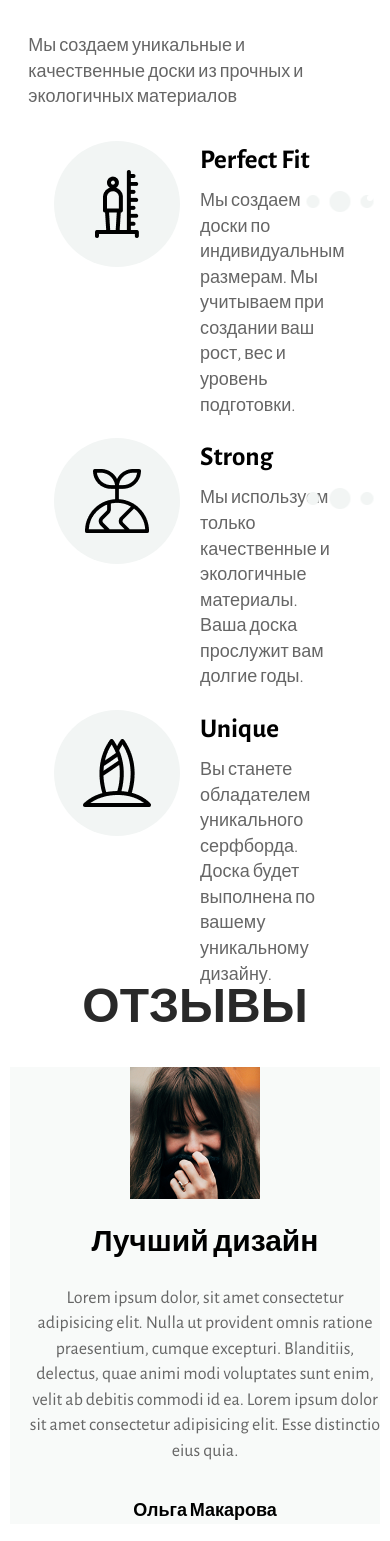
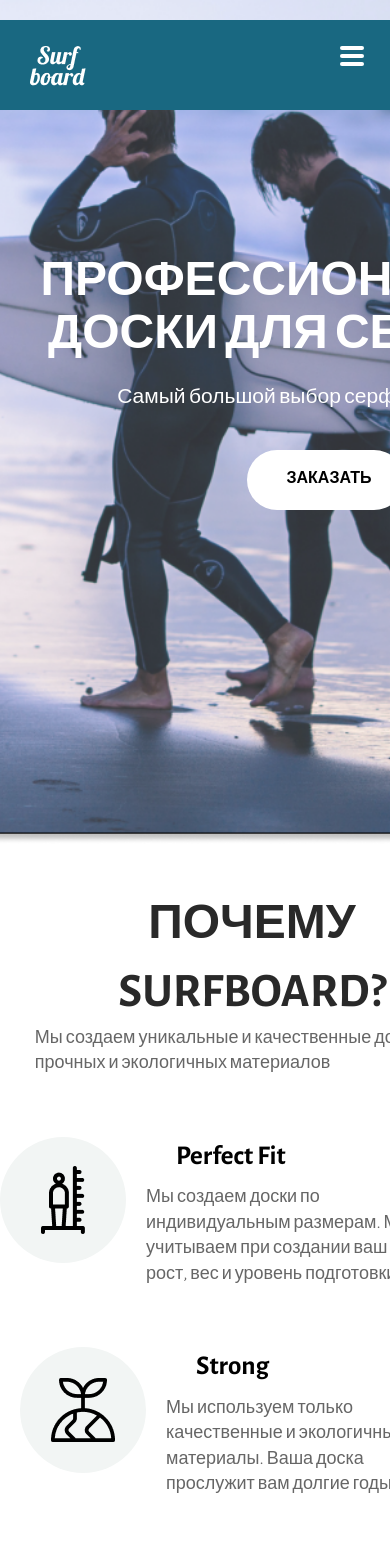
Before and after one commit to 92Mika/surfboard, a website: page Surfboard/index.html in a window 390 px wide. Shown: the top 1541 px of the page. Drawn offline with nearby package versions, Linux system fonts and the light colour scheme.

Commit message:
Add files via upload

```diff
--- a/Surfboard/benefit.scss
+++ b/Surfboard/benefit.scss
@@ -29,6 +29,7 @@
     font-weight: bold;
     font-size: rem(27px);
     margin-bottom: rem(10px);
+    margin-left: rem(30px);
 }
 
 .benefit__image{
--- a/Surfboard/benefits.scss
+++ b/Surfboard/benefits.scss
@@ -1,30 +1,41 @@
+.benefits-section{
+    @include phones{
+        width: 480px;
+        height: 1000px;
+    }
+
+}
+
 .benefits{
     display: flex;
     padding: rem(30px) rem(50px) rem(30px) rem(54px);
 
     @include phones{
         flex-direction: column;
+        padding-left: 0px;
+        padding-top: 60px;
     }
+
 }
 
 .benefits__item{
     flex: 1;
-    padding: 0 3%;
     position: relative;
-    padding-bottom: rem(45px);
+    padding-bottom: rem(60px);
+    padding-left: rem(20px);
 
-    @include phones {
-        padding: rem(0px);
-        margin-bottom: rem(19px);
-    }
 
-    &:before {
+    &:before{
         content: url(./img/decor/separator.png);
         position: absolute;
         top: rem(50px);
         right: rem(0px);
         transform: translateX(50%) ;
         color: #DADADA;
+
+        @include tablets {
+            display: none;
+        }
     }
 
     &:first-child{
@@ -33,9 +44,13 @@
 
     &:last-child{
         padding-right: rem(0px);
+        margin-bottom: rem(19px);
+        @include phones{
+            margin-bottom: rem(0px);
+            }
+        }
 
     &:before{
         display: none;
     }
         }
-}
--- a/Surfboard/btn.scss
+++ b/Surfboard/btn.scss
@@ -1,17 +1,23 @@
 .btn {
     font-size: rem(16px);
     font-weight: bold;
-    padding: rem(18px) rem(35px);
+    padding: rem(20px) rem(40px);
     text-transform: uppercase;
     border-radius: rem(100px);
     line-height: 1;
     text-decoration: none;
     display: inline-block;
     border: none;
+    margin-bottom: rem(10px);
 
     &--theme--white{
+        width: rem(157px);
+        height: rem(60px);
         color: #000000;
         background:#fff;
+        @include phones{
+            margin-bottom: 185px;
+        }
         &:hover{
             background: #FEDB3f;
             color: #000000;
--- a/Surfboard/features.scss
+++ b/Surfboard/features.scss
@@ -1,11 +1,11 @@
 .features{
     display: flex;
     font-weight: 700;
-    margin-left: rem(11px);
+    margin-left: rem(3px);
 }
 
 .features__item{
-    margin-right: rem(46px);
+    margin-right: rem(44px);
 
     &:last-child{
         margin-right: rem(0px);
--- a/Surfboard/fixed-menu.scss
+++ b/Surfboard/fixed-menu.scss
@@ -3,6 +3,11 @@
     top: 20%;
     right: 3%;
     z-index: $z-fixed-menu;
+
+    @include tablets{
+       display: none;
+    }
+
 }
 
 .fixed-menu__item{
@@ -30,8 +35,8 @@
     &:before{
         content: "";
         display: block;
-        width: rem(6px);
-        height: rem(6px);
+        width: 6px;
+        height: 6px;
         border-radius: 50%;
         background: #fff;
         position: absolute;
--- a/Surfboard/form.scss
+++ b/Surfboard/form.scss
@@ -1,17 +1,21 @@
 .form{
     display: flex;
+    margin-bottom: rem(100px);
 
     @include tablets{
         padding: 0 19%;
         flex-direction: column;
+        margin-bottom: 0px;
     }
 
     @include phones {
         padding: rem(0px);
+        margin-left: -90px;
     }
 }
 
 .form__title{
+    margin-top: rem(0px);
     @include tablets {
         margin-bottom: rem(3px);
     }
@@ -46,16 +50,21 @@
 
 .form__col{
     flex: 1;
-    margin-right: rem(20px);
-    margin-left: rem(-180px);
-
+    margin-right: rem(-20px);
+    margin-left: rem(-175px);
+    @include tablets{
+        margin-right: rem(0px);
+        margin-left: rem(0px);
+        height: 300px;
+    }
 
 &:last-child{
     margin-right: rem(0px);
+    margin-left: rem(40px);
+    @include tablets{
     margin-left: rem(0px);
-    margin-bottom: rem(32px);
-
-    }
+        }
+     }
 
     @include tablets{
         margin-right: rem(0px);
@@ -64,18 +73,19 @@
 
 .form__row{
     display: flex;
-    margin-bottom: rem(18px);
+    margin-bottom: rem(25px);
 }
+
 
 .form__input{
     width: rem(105.52px);
-    height: (58px);
+    height: rem(58px);
     border: none;
     padding: rem(18px) rem(11px);
     border: solid rem(3px) transparent;
     border-radius: rem(4px);
 &--textarea{
-    width: rem(450px);
+    width: rem(460px);
     height: rem(152px);
 
 &--textarea{
@@ -105,6 +115,9 @@
 .form__btns{
     display: flex;
     justify-content: center;
-    padding-top: rem(48px);
+    padding-top: rem(29px);
     width: rem(253px);
+    @include tablets{
+        padding-left: rem(223px);
+        }
 }
--- a/Surfboard/hamburger.scss
+++ b/Surfboard/hamburger.scss
@@ -5,9 +5,14 @@
     flex-direction: column;
     justify-content: space-between;
     display: none;
+    position: fixed;
 
     @include tablets{
         display: inline-flex;
+        right: 26px;
+
+
+
     }
 }
 
--- a/Surfboard/header.scss
+++ b/Surfboard/header.scss
@@ -2,9 +2,16 @@
     display: flex;
     align-items: center;
     justify-content: space-between;
+    @media screen and (max-width: 768px){
+        padding: rem(26px) rem(36px) rem(25px) rem(30px);
+        background: #196881;
+        height: 90px;
+    }
 }
 
 .phone-number.header__phone-number{
+    margin-right: rem(-30px);
+    margin-top: rem(5px);
     @include tablets{
         display: none;
     }
--- a/Surfboard/headline.scss
+++ b/Surfboard/headline.scss
@@ -5,12 +5,20 @@
 
 .headline__title{
     margin-bottom: rem(25px);
+    @include phones{
+        width: 480px;
+        margin-bottom: rem(0px);
+    }
 }
 
 .headline__subtitle{
-    padding-left: rem(257px);
-    padding-right: rem(250px);
-    @include phones{
-        padding: 0 5%;
+    padding-left: rem(259px);
+    padding-right: rem(243px);
+@include tablets{
+    padding-left: rem(0px);
+    padding-right: rem(0px);
+    }
+@include phones{
+    padding: 0 5%;
     }
 }
--- a/Surfboard/hero.scss
+++ b/Surfboard/hero.scss
@@ -4,18 +4,18 @@
     min-width: rem(650px);
     color: #fff;
     position: relative;
+    background: url("./img/decor/arnaud.png")center no-repeat;
+    background-size: cover;
+
+    @media screen and (min-width: 768px) {
+    }
 
     @include tablets{
-        display: none;
-        background-position: right bottom 88%;
-    }
+       background-position: right 50%;
+       }
 
-    &:before, &:after{
-        @include tablets{
-            display: none;
-        }
-    }
-}
+     }
+
 
 .hero__title-section{
     width: 46%;
@@ -43,11 +43,7 @@
     justify-content: space-between;
     height: 100%;
     width: 100%;
-    padding: rem(20px) rem(79px) rem(64px) rem(20px);
-
-    @media screen and (min-width: 768px) {
-        background: url("./img/decor/arnaud.png")center no-repeat;
-    }
+    padding: rem(20px) rem(0px) rem(64px) rem(0px);
 
 }
 
@@ -55,18 +51,18 @@
     font-size: rem(48px);
     line-height: 1.1;
     font-weight: bold;
-    margin-top: rem(40px);
+    margin-top: rem(60px);
+    margin-bottom: rem(22px);
+    min-block-size: rem(32px);
     text-transform: uppercase;
 }
 
 .hero__title-desc{
     font-size: rem(21px);
-    margin-bottom: rem(40px);
-    margin-top: rem(28px);
-    padding-right: 10%;
+    margin-bottom: rem(38px);
 
     @include tablets{
-        padding: 25%;
+
     }
 
     @include phones{
--- a/Surfboard/index.html
+++ b/Surfboard/index.html
@@ -14,11 +14,11 @@
 
                 <section class="hero">
                     <div class="container hero__container">
-                        <header class="header" style="align-items: flex-start;">
+                           <header class="header" style="align-items: flex-start; width: 900px;">
                             <img src="./img/logo.png" alt="surfboard logo" class="logo">
                             <nav class="menu" style="
-                            margin:0 30px;
-                            padding-top: 5px;">
+                            margin-right:30px;
+                            padding-top: 10px;">
                                 <ul class="menu__list" style="flex-wrap: wrap;
                                 justify-content: center;">
                                   <li class="menu__item"><a href="#" class="menu__link">О нас</a></li>
@@ -40,7 +40,7 @@
                                 <span class="hamburger__plank"></span>
                                 <span class="hamburger__plank"></span>
                             </a>
-                        </header>
+                            </header>
                            <div class="hero__title-section">
                             <h1 class="hero__main-title">ПРОФЕССИОНАЛЬНЫЕ ДОСКИ ДЛЯ СЕРФИНГА</h1>
                             <div class="hero__title-desc">Самый большой выбор серфбордов в мире</div>
@@ -50,11 +50,8 @@
                             <ul class="features">
                                 <li class="features__item feature">
                                     <div class="feature__icon">
-                                        <picture>
-                                            <source media="(min-width:768px)" srcet="./img/icons/surf.icon.svg">
-                                            <img src="" alt="surf icon"/>
-                                        </picture>
-                                        </div>
+                                        <img src="./img/icons/surf.icon.png" alt="surf icon">
+                                    </div>
                                     <div class="feature__text">Уникальный дизайн</div>
                                 </li>
                                 <li class="features__item feature">
@@ -173,9 +170,9 @@
                 </section>
                 <section class="section order-section section--font-color--green">
                 <div class="container">
-                        <h2 class="section__title">ЗАКАЖИТЕ ДОСКУ</h2>
+                        <h2 class="section__title" style="margin-top: 62px; margin-bottom: 61px;">ЗАКАЖИТЕ ДОСКУ</h2>
                     <form class="form" style=
-                    "padding: 0 19%;">
+                    "padding: 0 19%; margin-bottom: 100px;">
                     <div class="form__col">
                         <div class="forms">
                             <label class="form__block">
@@ -188,14 +185,14 @@
                             </label>
                         </div>
 
-                        <div  div class="form__street">
+                        <div class="form__street" style="margin-top: 10px;">
                             <label class="form__block">
                                     <div class="form__title">Улица</div>
                                     <input type="text" class="forme__input">
                             </label>
                         </div>
 
-                        <div class="form__row">
+                        <div class="form__row" style="margin-top: 8px;">
                             <label class="form__block">
                                     <div class="form__title">Дом</div>
                                     <input type="text" class="form__input">
@@ -240,7 +237,7 @@
                                     <div class="radio__title">Не перезванивать</div>
                             </label>
                         </div>
-                        <div class="form__btns">
+                        <div class="form__btns" style="margin-left: 20px;">
                                     <input type="submit" value="Заказать" class="btn btn--theme--green">
                                     <input type="submit" value="Очистить" class="btn btn--theme--transparent">
                         </div>
--- a/Surfboard/menu.scss
+++ b/Surfboard/menu.scss
@@ -11,10 +11,10 @@
 }
 
 .menu__item{
-    margin-left: rem(22px);
+    margin-left: rem(25px);
     margin-bottom: rem(10px);
     &:first-child{
-        margin-left: rem(46px);
+        margin-left: rem(35px);
     }
 }
 
--- a/Surfboard/radio.scss
+++ b/Surfboard/radio.scss
@@ -3,7 +3,7 @@
     cursor: pointer;
     user-select: none;
     align-items: center;
-    margin-right: rem(22px);
+    margin-right: rem(12px);
 
     @include phones{
         margin-bottom: rem(10px);
@@ -23,7 +23,7 @@
 
     &--checkbox{
         .radio__visible{
-            border-radius: 0;
+            border-radius: 4px;
 
          }
          &:before{
--- a/Surfboard/reviews.scss
+++ b/Surfboard/reviews.scss
@@ -1,13 +1,21 @@
-
+.reviews-section{
+    @include tablets{
+        width: rem(768px);
+        height: rem(976px);
+    }
+    @include phones{
+        width: rem(480px);
+    }
+}
 .reviews__display{
     background: #f8faf9;
-    padding: rem(50px 45px 34px);
-    margin-bottom: rem(20px);
+    margin-bottom: rem(0px);
     overflow: hidden;
     position: relative;
 }
 
 .reviews__display-inner{
+    padding: 42px 42px 42px 79px;
     display: flex;
 
     @include tablets{
@@ -34,24 +42,25 @@
 
 .reviews__content{
     flex: 1;
-    margin-left: rem(20px);
+    margin-left: rem(37px);
 }
 
 .reviews__title{
     font-size: rem(30px);
     font-weight: bold;
-    margin-bottom: rem(22px);
-    margin-top: rem(22px);
+    margin-bottom: rem(14px);
+    margin-top: rem(20px);
     color: black;
 }
 
 .reviews__text{
-    margin-bottom: rem(34px);
+    margin-bottom: rem(25px);
 }
 
 .reviews__author{
     font-size: rem(18px);
     font-weight: bold;
+    margin-bottom: rem(48px);
     color: black;
 }
 
@@ -59,4 +68,8 @@
     display: flex;
     align-items: center;
     justify-content: center;
+    padding-top: rem(39px);
+    @include phones{
+        width: 480px;
+    }
 }
--- a/Surfboard/section.scss
+++ b/Surfboard/section.scss
@@ -17,15 +17,33 @@
 .section__title{
     font-size: rem(48px);
     font-weight: bold;
-    margin-bottom: rem(25px);
-    margin-top: rem(66px);
+    margin-bottom: rem(15px);
+    margin-top: rem(80px);
     text-align: center;
     text-transform: uppercase;
     color: #292929;
+
+    @include tablets{
+        margin-top: rem(0px);
+    }
 }
 
 .section--font-color--green{
     height: 100vh;
     background: url(./img/decor/cta.jpg) center no-repeat;
+    position: relative;
+    background-size: cover;
+
+    @include tablets{
+        height: 1000px;
+        width: 768px;
+        background-position: center;
+    }
+
+    @include phones{
+        width: 480px;
+    }
+
+
 
 }
```
Also changed, not shown: Surfboard/main.css, 1 other file.
